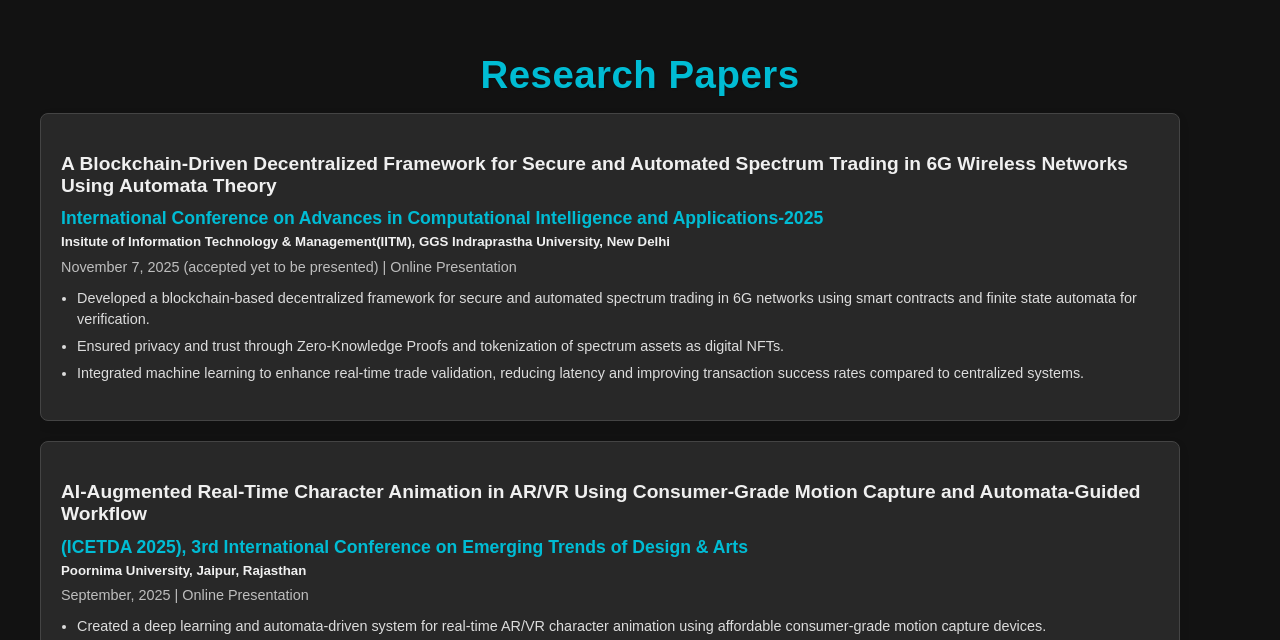
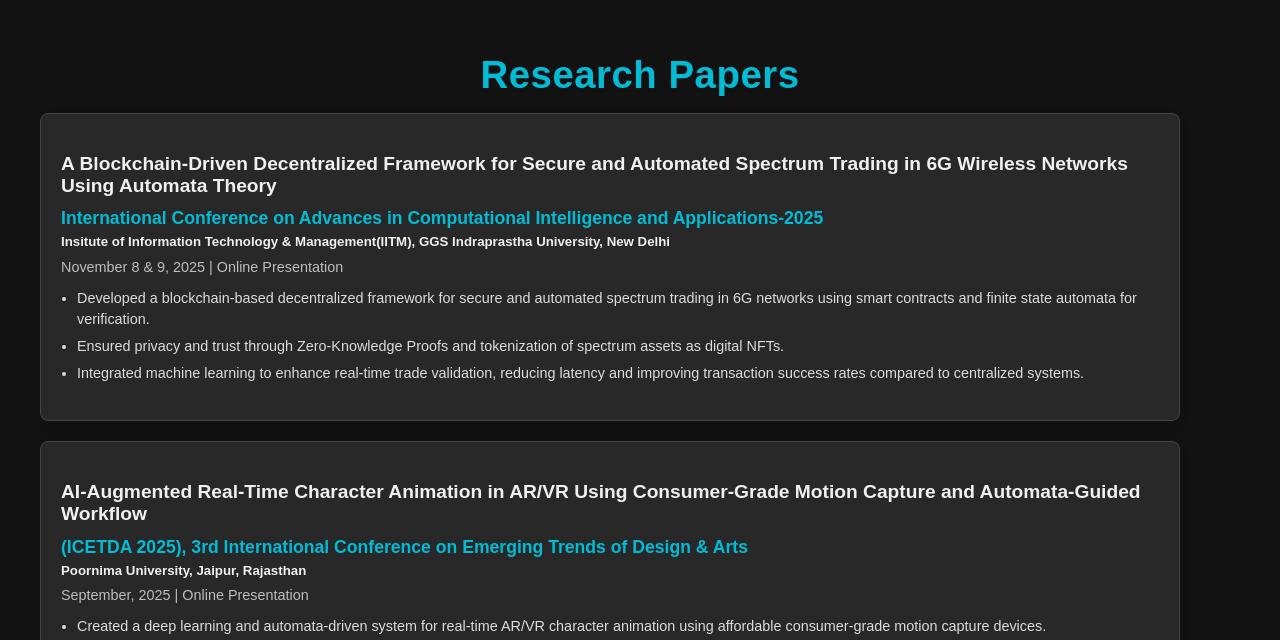
Before and after one commit to npanthi718/web-portfolio-sushil, a React (Create React App) app: page / in a window 1280 px wide. Shown: the part 11360-12000 px from the top of the page. Built offline with nearby package versions, Linux system fonts and the light colour scheme.

Commit message:
Portfolio Updated

```diff
--- a/src/pages/Home/Home.jsx
+++ b/src/pages/Home/Home.jsx
@@ -43,7 +43,7 @@ function Home() {
         {
             title: 'Emotion-Based Mental Health Tracker',
             technologies: ['React', 'TypeScript', 'Vite', 'Material-UI', 'Recharts', 'JWT', 'localStorage (simulated DB)', 'Tailwind CSS'],
-            liveLink: 'https://comfy-bublanina-beb58b.netlify.app/',
+            liveLink: 'https://ai-powered-mental-healthtest-bysushil.netlify.app/',
             githubLink: 'https://github.com/npanthi718/AI-Powered-Mental-Health-Assesment-Platform',
             keyContributions: [
                 'Emotion-first risk assessment with automatic webcam emotion analysis on login, 8-question survey, instant personalized risk score and recommendations.',
@@ -311,7 +311,7 @@ function Home() {
             title: 'A Blockchain-Driven Decentralized Framework for Secure and Automated Spectrum Trading in 6G Wireless Networks Using Automata Theory',
             organizer: 'International Conference on Advances in Computational Intelligence and Applications-2025',
             institution: 'Insitute of Information Technology & Management(IITM), GGS Indraprastha University, New Delhi',
-            date: 'November 7, 2025 (accepted yet to be presented)',
+            date: 'November 8 & 9, 2025',
             location: 'Online Presentation',
             description: [
                 'Developed a blockchain-based decentralized framework for secure and automated spectrum trading in 6G networks using smart contracts and finite state automata for verification.',
```
